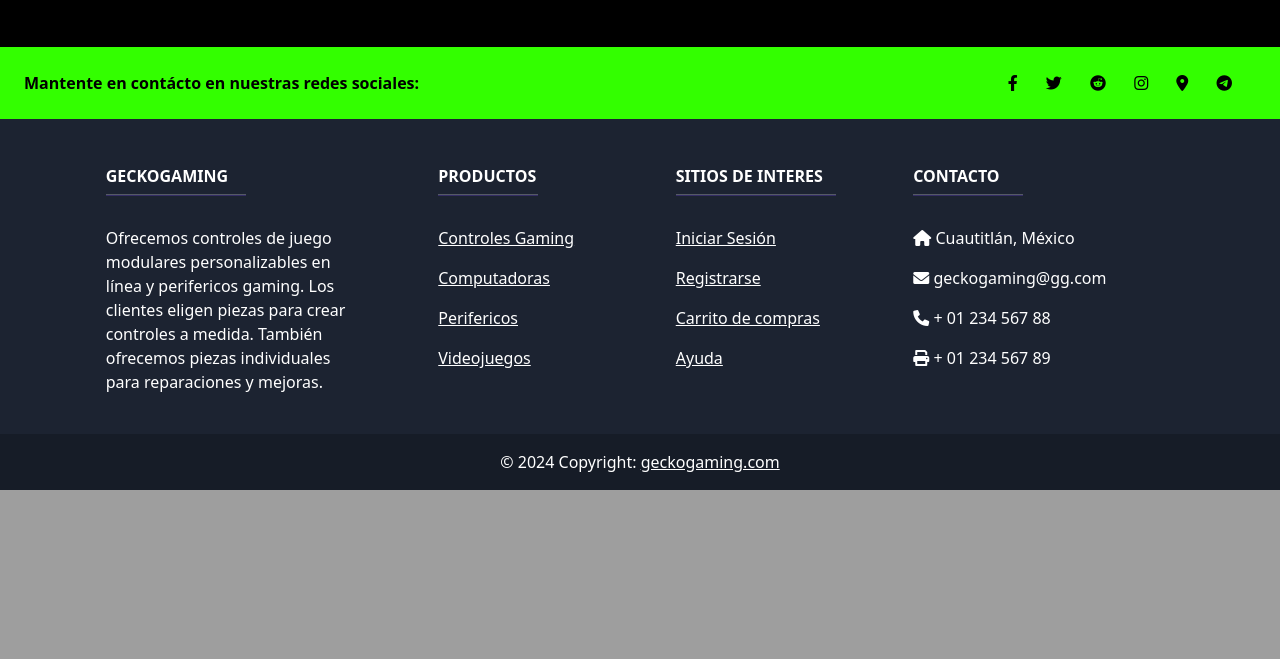
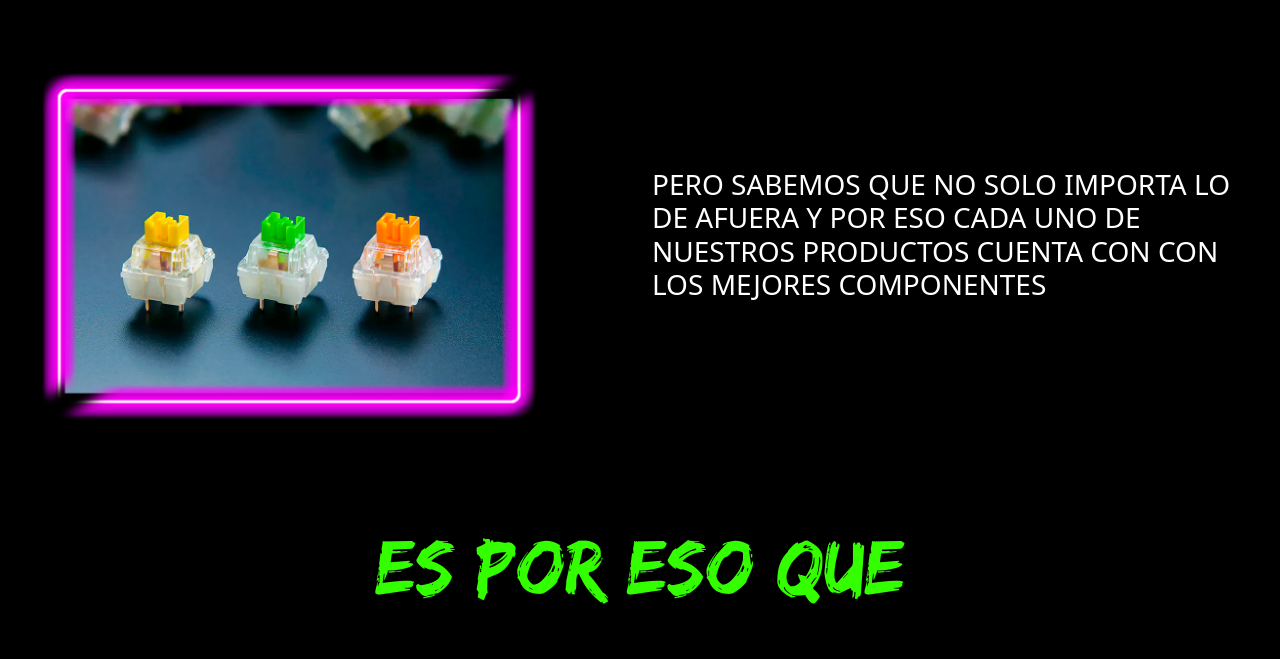
Before and after one commit to RichiLM/GeckoGames, a PHP site: page /components/nosotros.php in a window 1280 px wide. Shown: the part 2620-3279 px from the top of the page. Before the commit the page ends 3110 px from the top, so only its background shows below. Run offline with PHP 8.4, Linux system fonts and the light colour scheme.

Commit message:
Nosotros terminado

```diff
--- a/components/nosotros.php
+++ b/components/nosotros.php
@@ -49,14 +49,43 @@ $ruta = '../';
         &nbsp;
       </div>
     </div>
-    <div class="row mx-3 mt-5 mb-5">
-      <div class="col-sm-6">
-        <h2 class="display-1 text-uppercase my-auto" style="color: white; font-size: 28px;">En Gecko Gaming nos preocupamos por cada detalle, así que mires por donde mires nuestros productos, siempre contarán con los mayores cuidados en cada parte</h2>
-      </div>
-      <div class="col-sm-5">
-        <img src="../assets/Mouse/M8.png" width="500" alt="">
-      </div>
-    </div>
+   <div class="row mx-3 mt-5 mb-5 align-items-center">
+  <div class="col-sm-6 mb-4">
+    <h2 class="display-1 text-uppercase my-auto" style="color: white; font-size: 28px;">En Gecko Gaming nos preocupamos por cada detalle, así que mires por donde mires nuestros productos, siempre contarán con los mejores acabados</h2>
+  </div>
+  <div class="col-sm-5">
+    <img src="../assets/Mouse/M8.png" width="500" alt="">
+  </div>
+</div>
+<div class="row mx-3 mt-5 mb-5 align-items-center">
+ <div class="col-sm-6 mb-4">
+<img src="../assets/Teclados/Switch.png" width="500" alt="">
+  </div>
+  <div class="col-sm-6 mb-4">
+    <h2 class="display-1 text-uppercase my-auto" style="color: white; font-size: 28px;">Pero sabemos que no solo importa lo de afuera y por eso cada uno de nuestros productos cuenta con con los mejores componentes </h2>
+  </div>
+</div>
+<div class="row">
+  <div class="col-sm text-center">
+    <h2 class="titulo display-1 text-uppercase my-auto mt-4 mb-4">ES POR ESO QUE</h2>
+  </div>
+</div>
+
+<div class="row">
+  <div class="col-sm text-center">
+    <img src="../assets/WP/P4.gif" class="d-block w-100 mt-4 mb-4" alt="...">
+  </div>
+</div>
+
+<div class="row">
+  <div class="col-sm text-center">
+    <h2 class="titulo display-1 text-uppercase my-auto mt-4 mb-4">ES TÚ MEJOR OPCIÓN</h2>
+  </div>
+</div>
+
+
+
+
   </div>
 
   <?php
```
Also changed, not shown: assets/Poster/P3.jpg (added), assets/Teclados/Switch.png (added), assets/WP/3877519_2041355.jpg (added), assets/XPNG Crudos/S.png (added), assets/XPNG Crudos/s2.png (added), assets/XPNG Crudos/switch.jpg (added), 2 other files.
